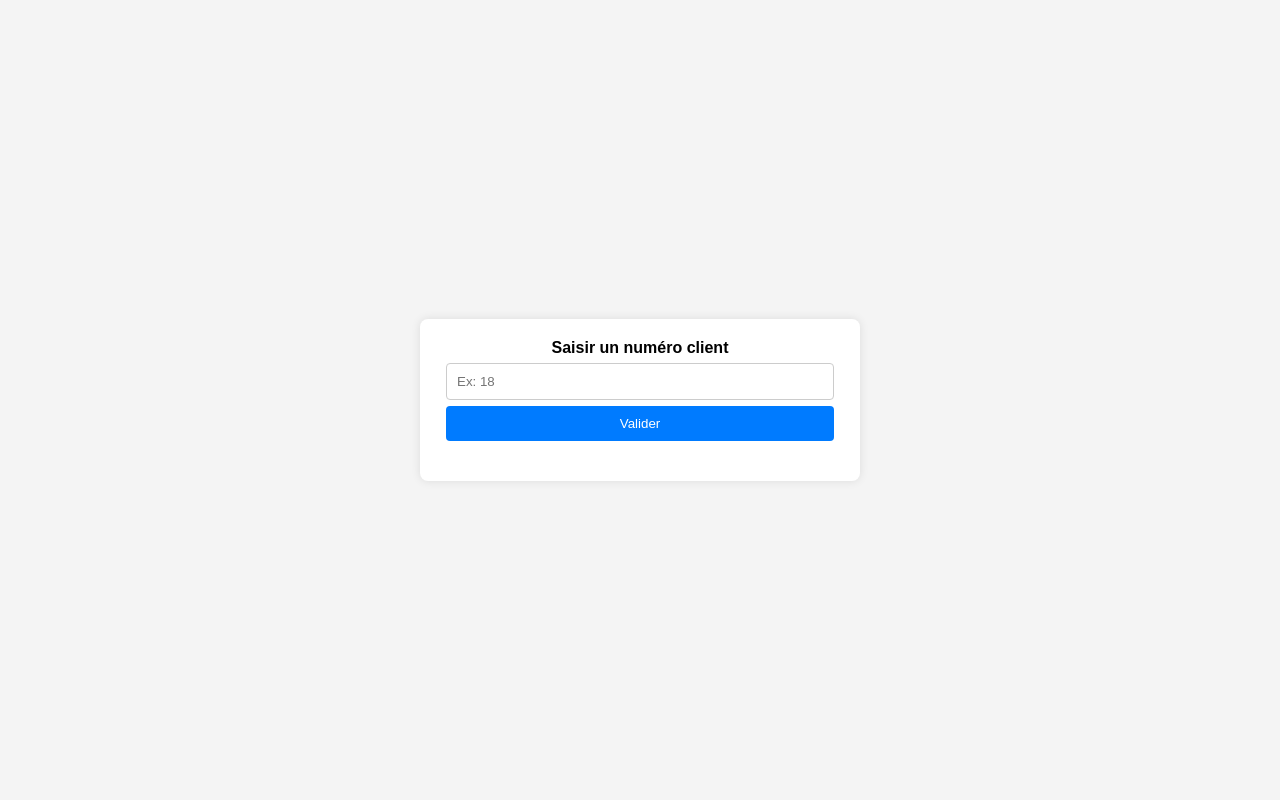
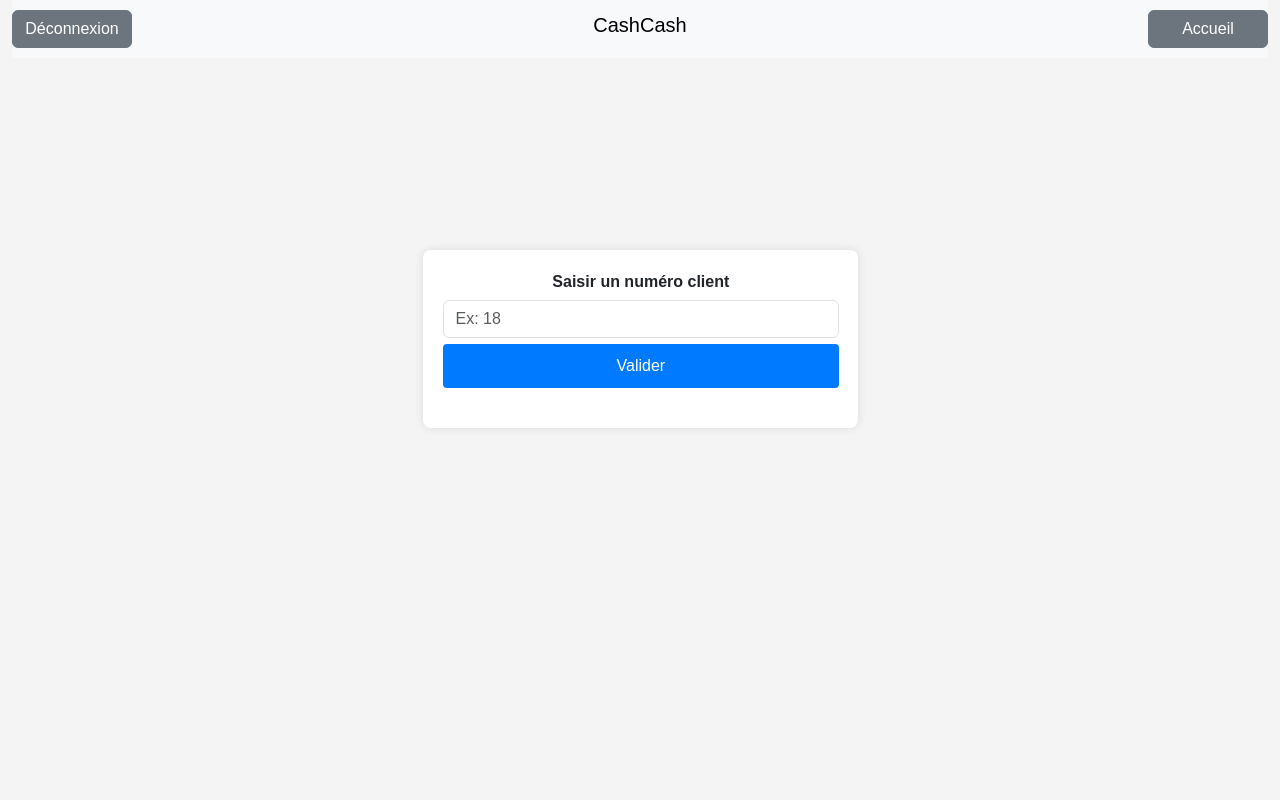
Before and after one commit to Bapt7781/CashCashAP, a PHP site: page /index.php?action=RechercheFiche in a window 1280 px wide. Run offline with PHP 8.4, Linux system fonts and the light colour scheme.

Commit message:
réglage

```diff
--- a/CashCash/vue/RechercheFiche.php
+++ b/CashCash/vue/RechercheFiche.php
@@ -1,3 +1,6 @@
+<?php
+include "$racine/vue/entete.php";
+?>
 <!DOCTYPE html>
 <html lang="en">
 <head>
@@ -11,7 +14,6 @@
             background-color: #f4f4f4;
             margin: 0;
             padding: 0;
-            display: flex;
             justify-content: center;
             align-items: center;
             height: 100vh;
@@ -24,7 +26,7 @@
             padding: 20px;
             border-radius: 8px;
             box-shadow: 0 0 10px rgba(0, 0, 0, 0.1);
-            width: 400px;
+            width: 435px;
         }
 
         .input-group {
@@ -69,10 +71,13 @@
         label{
             font-weight:bold;
         }
+        .formulaire{
+            margin-top: 15%;
+        }
     </style>
 </head>
 <body>
-    <div class="container">
+    <div class="container formulaire">
         <div class="input-group flex-nowrap">
         <form class="form" action="./?action=Recherchefiche" method="POST">
                 <label for="numero client" >Saisir un numéro client</label>
```
